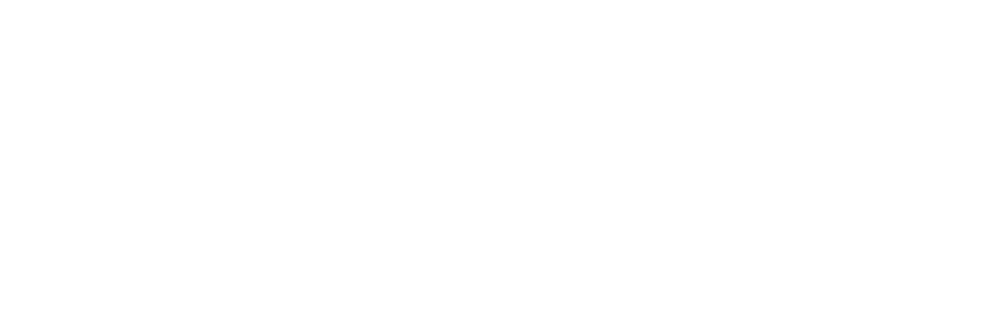
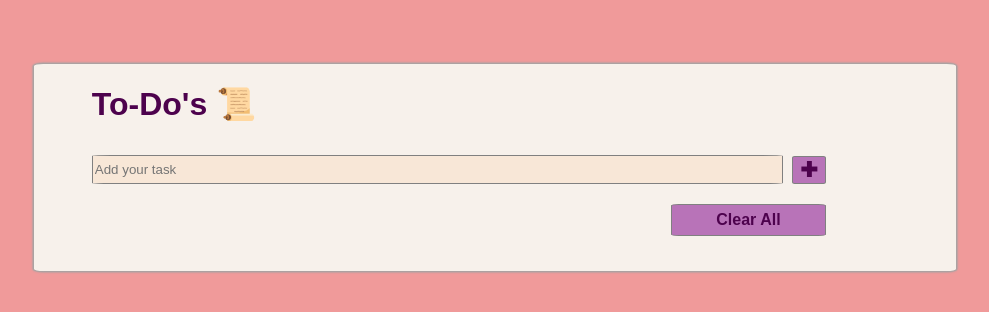
Before and after one commit to fortunatus-png/Todo-List, a plain HTML site: page index.html in a window 1280 px wide. Shown: the whole page, without its empty margins (145-1134 px from the left). Drawn offline with Linux system fonts and the light colour scheme.

Commit message:
style: rebuild todo app layout

```diff
--- a/index.html
+++ b/index.html
@@ -7,6 +7,15 @@
     <title>To-Do's</title>
 </head>
 <body>
+    <main id="todo-app">
+        <h1 id="title">To-Do's 📜</h1>
+        <div id="input-container">
+            <input type="text" placeholder="Add your task" name="input" id="input">
+            <button id="btn-add"><span style="font-size:1.3em;">&#10010;</span></span></button>
+        </div>
+        <div id="tasks"></div>
+        <button id="btn-clear">Clear All</button>
+    </main>
 
     <script src="script.js"></script>
 </body>
--- a/styles.css
+++ b/styles.css
@@ -0,0 +1,113 @@
+*, ::after, ::before {
+    box-sizing: border-box;
+}
+
+body {
+    background-color: rgb(240, 154, 154);
+    font-family: "DM Sans", sans-serif;
+    display: flex;
+    justify-content: center;
+    margin: 0;
+    padding: 5%;
+    color: rgb(77, 2, 77);
+}
+
+#todo-app {
+    width: 80%;
+    border-radius: 1%;
+    box-shadow: 0 0 0.1em 0.1em rgb(163, 163, 163);
+    background-color: rgb(247, 241, 235);
+    display: flex;
+    flex-direction: column;
+    gap: 10px;
+    padding: 0 0 3% 5%;
+}
+
+#btn-clear {
+    width: 18%;
+    align-self: flex-end;
+    margin-right: 15%;
+    padding: 0.7% 0;
+    border-radius: 5%;
+}
+
+#btn-add {
+    width: 4%;
+    align-self: flex-end;
+    text-align: center;
+    border-radius: 8%;
+}
+
+button {
+    font-family: "DM Sans", sans-serif;
+    background-color: rgb(184, 115, 184);
+    border: 1px solid grey;
+    color: rgb(77, 2, 77);
+    font-size: 1em;
+    font-weight:bold;
+}
+
+input {
+    font-family: "DM Sans", sans-serif;
+    height: 2.2em;
+    background-color: rgb(248, 231, 215);
+    border-radius: 3%;
+    border: 1px solid grey;
+    width: 80%;
+}
+
+input:focus {
+    outline: none;
+    border: 1px solid rgb(252, 211, 173);
+}
+
+#input-container {
+    display: flex;
+    align-items: center;
+    gap: 1%;
+}
+
+@media screen and (width <= 900px) {
+    #btn-add {
+        width: 7%;
+    }
+
+    #btn-clear {
+        width: 20%;
+        margin-right: 12%;
+    }
+
+    input {
+        height: 2.1em;
+    }
+}
+
+@media screen and (width <= 700px) {
+    #btn-add {
+        width: 7%;
+    }
+
+    #btn-clear {
+        width: 18%;
+        margin-right: 12%;
+    }
+
+    input {
+        height: 2.1em;
+    }
+}
+
+@media screen and (width <= 600px) {
+    #btn-add {
+        width: 12%;
+    }
+
+    #btn-clear {
+        width: 30%;
+        margin-right: 7%;
+    }
+
+    input {
+        height: 2.1em;
+    }
+}
```
